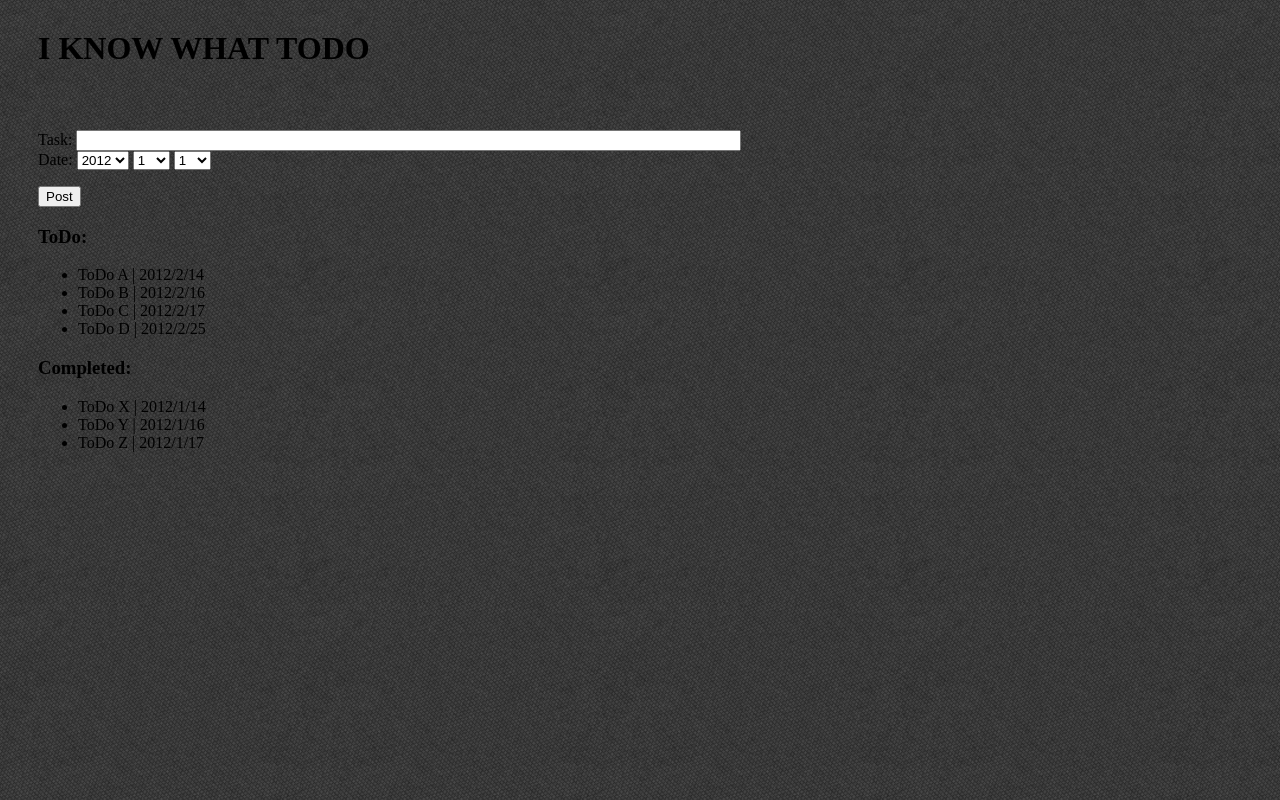
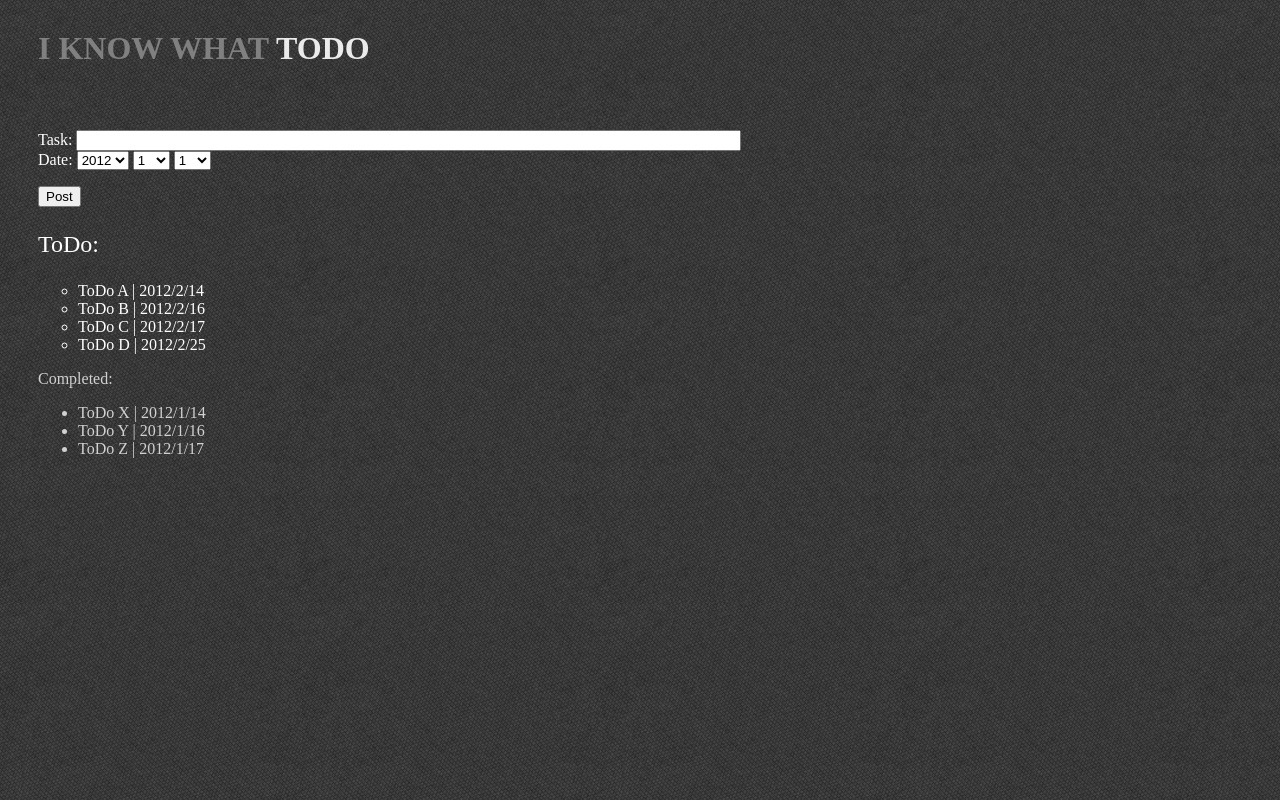
Before and after one commit to skillexchange/ToDo, a plain HTML site: page index.html in a window 1280 px wide. Shown: the top 800 px of the page. Drawn offline with Linux system fonts and the light colour scheme.

Commit message:
minor update on html and css files

```diff
--- a/css/style.css
+++ b/css/style.css
@@ -1,11 +1,8 @@
 @charset "utf-8";
 
 body {
+  color: white;
   background: url(../images/background.png);
-}
-
-span {
-  color: ebebeb;
 }
 
 #content {
@@ -19,21 +16,29 @@ span {
 	text-align: left;
 }
 
+#header span {
+  color: #ebebeb;
+}
+
+#header h1 {
+  color: gray;
+}
+
 #create_todo {
 
 }
 
-
 #todo_list {
-  color: d1d1d1;
-}
-
-
-#completed_list {
 
 }
 
+#todo_list p {
+  font-size: 150%;
+}
 
+#completed_list {
+  color: #d1d1d1;
+}
 
 #footer {
 
--- a/index.html
+++ b/index.html
@@ -78,8 +78,8 @@
         </div><!-- #create_todo -->
 
         <div id="todo_list">
-            <h3>ToDo:</h3>
-            <ul>
+            <p>ToDo:</p>
+            <ul type="circle">
                 <li>ToDo A | 2012/2/14</li>
                 <li>ToDo B | 2012/2/16</li>
                 <li>ToDo C | 2012/2/17</li>
@@ -88,7 +88,7 @@
         </div><!-- #todo_list -->
 
         <div id="completed_list">
-            <h3>Completed:</h3>
+            <p>Completed:</p>
             <ul>
                 <li>ToDo X | 2012/1/14</li>
                 <li>ToDo Y | 2012/1/16</li>
```
